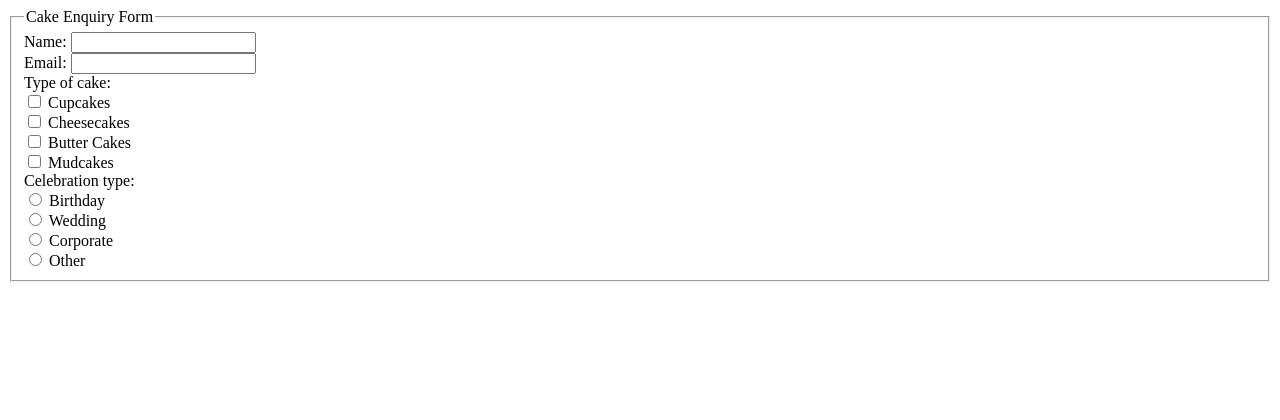
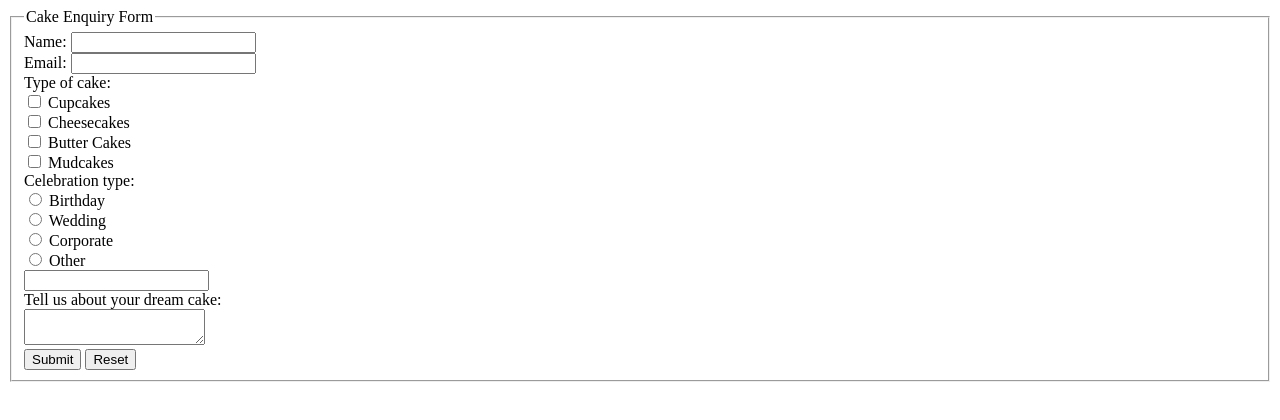
Before and after one commit to lukes611/uttest, a plain HTML site: page client/index.html in a window 1280 px wide. Drawn offline with Linux system fonts and the light colour scheme.

Commit message:
html form complete

```diff
--- a/client/index.html
+++ b/client/index.html
@@ -36,6 +36,22 @@
                     <input type="radio" name="celebrationType" value="corporate"> Corporate<br>
                     <input type="radio" name="celebrationType" value="other"> Other<br>
                 </div>
+                <!-- other description -->
+                <div>
+                    <input id="otherDescription" name="otherDescription" type="text">
+                </div>
+
+                <!-- 'Tell us about your dream cake' input -->
+                <div>
+                    <label for="tellUs">Tell us about your dream cake: </label><br>
+                    <textarea id="tellUs" class="text" name="tellUs"></textarea>
+                </div>
+
+                <!-- submit button -->
+                <div class="submit">
+                    <input type="submit"  value="Submit">
+                    <button type="reset" value="Reset">Reset</button>
+                </div>
 
             </fieldset>
         </form>
```
